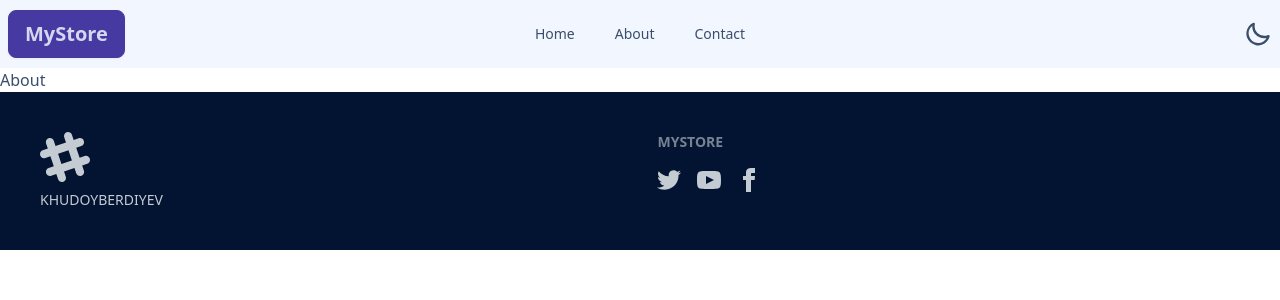
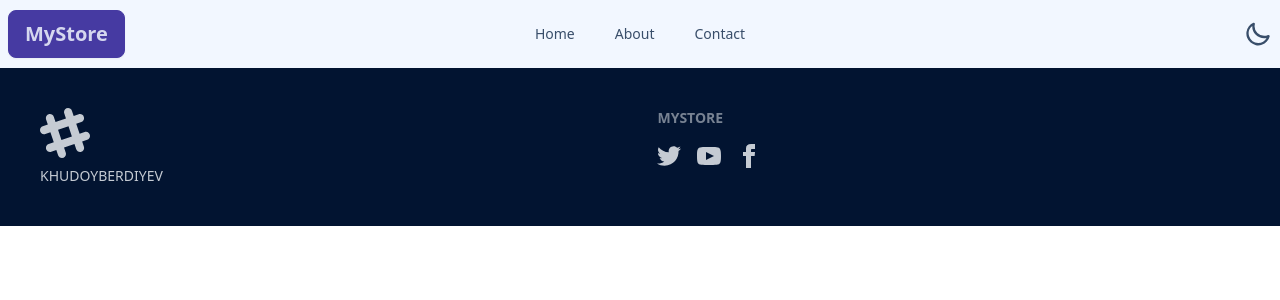
Before and after one commit to gayratjon8545/7-dars, a React (Vite) app: page /about in a window 1280 px wide. Shown: the top 300 px of the page. Built offline with nearby package versions, Linux system fonts and the light colour scheme.

Commit message:
vercel.json-ornatildi

```diff
--- a/src/pages/About.jsx
+++ b/src/pages/About.jsx
@@ -1,5 +1,5 @@
 function About() {
-  return <div>About</div>;
+  return <div></div>;
 }
 
 export default About;
```
Also changed, not shown: vercel.json (added).
